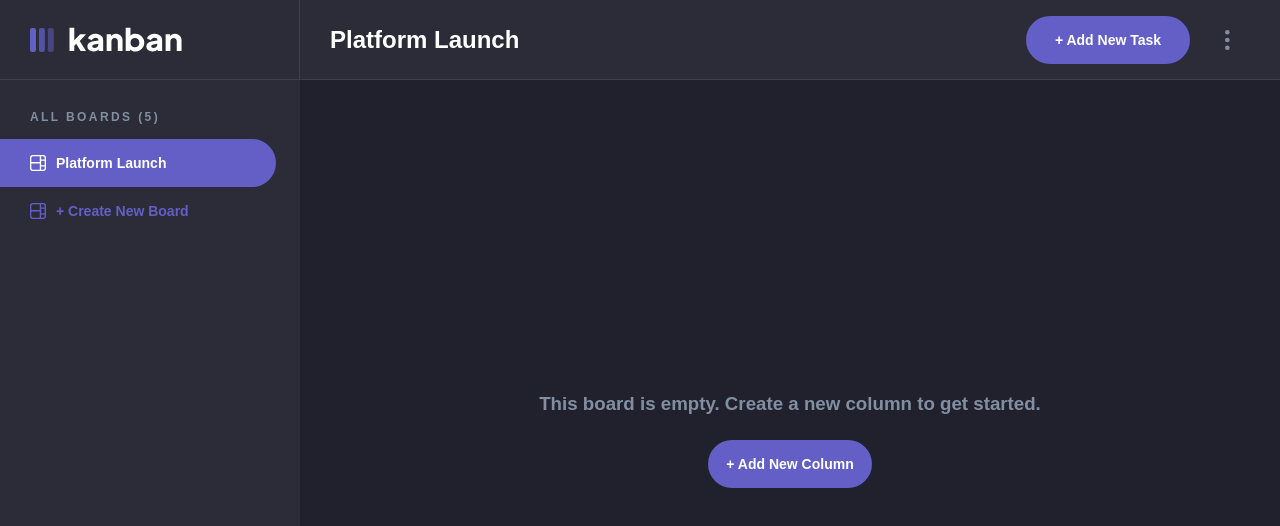
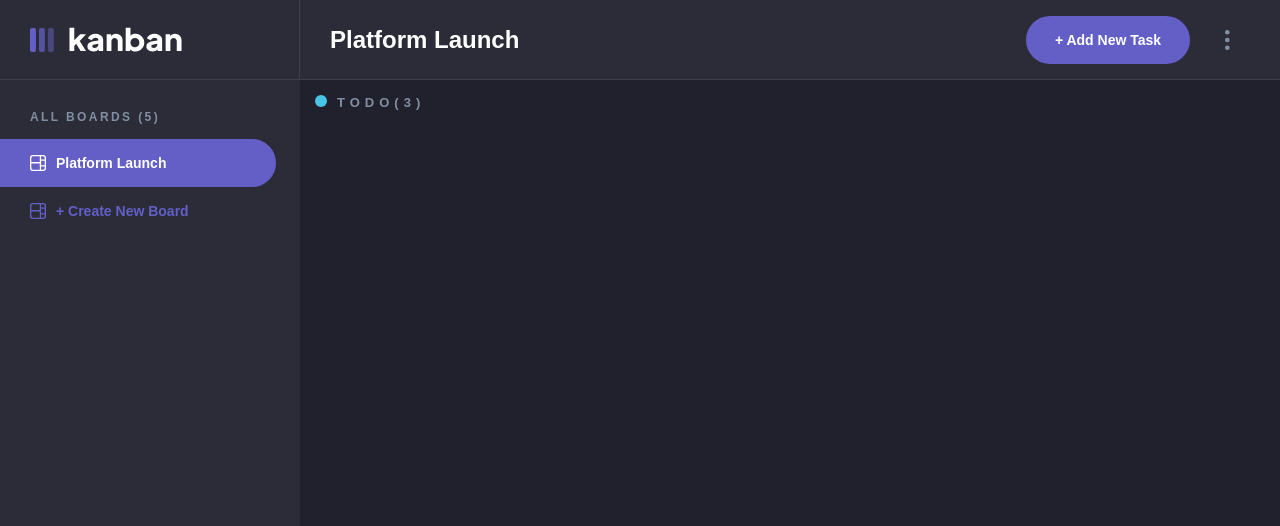
Before and after one commit to envincebal/kaban-task-manager, a React (Create React App) app: page / in a window 1280 px wide. Shown: the top 526 px of the page. Built offline with nearby package versions, Linux system fonts and the light colour scheme.

Commit message:
Adding Board Columns component.

```diff
--- a/src/components/BoardBody/BoardBody.jsx
+++ b/src/components/BoardBody/BoardBody.jsx
@@ -1,14 +1,19 @@
 import React from 'react';
 import Button from "../Button/Button";
+import BoardColumn from "../BoardColumn/BoardColumn";
 import "./BoardBody.scss";
 
 const BoardBody = () => {
   return (
     <div className="board-body">
-      <div className="empty-board-div">
+      <BoardColumn />
+      {/* <div className="empty-board-div">
+        <div className="empty-content">
         <h3>This board is empty. Create a new column to get started.</h3>
         <Button className={"add-task"} text={"+ Add New Column"} />
-      </div>
+        </div>
+
+      </div> */}
     </div>
   )
 }
--- a/src/components/BoardBody/BoardBody.scss
+++ b/src/components/BoardBody/BoardBody.scss
@@ -1,19 +1,21 @@
 @import "../../styles/variables.scss";
 
-.board-body{
+.board-body {
   background-color: $very-dark-grey;
   width: 100%;
+  padding: 15px;
 
+  .empty-board-div {
     display: flex;
     align-items: center;
     justify-content: center;
-  .empty-board-div{
+    height: 100%;
+    .empty-content {
       text-align: center;
-
-    h3{
+      h3 {
         color: $light-grey;
         margin-bottom: 25px;
-
       }
     }
   }
+}
--- /dev/null
+++ b/src/components/BoardColumn/BoardColumn.jsx
@@ -0,0 +1,15 @@
+import React from 'react';
+import "./BoardColumn.scss";
+
+const BoardColumn = () => {
+  return (
+    <div className="board-column">
+      <h3><span className="board-color"></span>TODO({3})</h3>
+      <ul>
+
+      </ul>
+    </div>
+  )
+}
+
+export default BoardColumn
--- /dev/null
+++ b/src/components/BoardColumn/BoardColumn.scss
@@ -0,0 +1,20 @@
+@import "../../styles/variables.scss";
+
+.board-column {
+  width: 280px;
+
+  h3 {
+    color: $light-grey;
+    font-size: 13px;
+    letter-spacing: 5px;
+    .board-color {
+
+      width: 12px;
+      height: 12px;
+      margin-right: 10px;
+      display: inline-block;
+      border-radius: 100%;
+      background-color: #49c4e5;
+    }
+  }
+}
```
Also changed, not shown: src/styles/index.scss (+6 -8 lines). Lines whose indentation alone changed are shown as unchanged.
